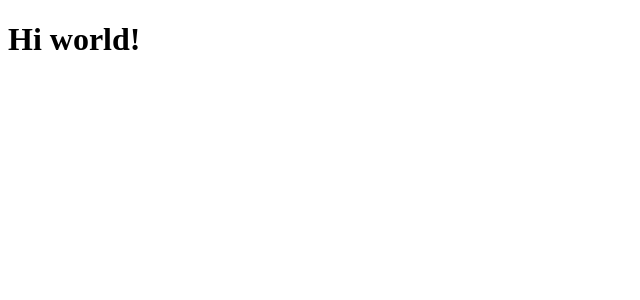
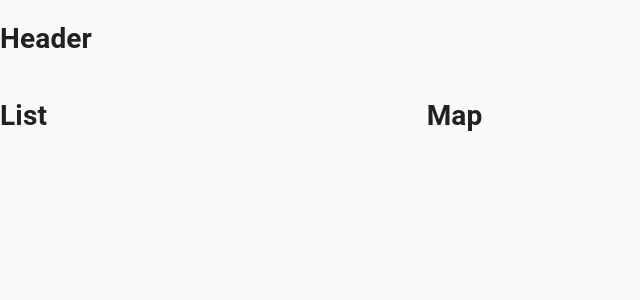
Before and after one commit to alti21/travel_advisor, a React (Create React App) app: page / in a window 1280 px wide. Shown: the top 300 px of the page, without its empty margins (0-640 px from the left). Built offline with nearby package versions, Linux system fonts and the light colour scheme; the HTML template or start-up script is replaced by a standard one.

Commit message:
feat: create basic app structure

```diff
--- a/src/App.js
+++ b/src/App.js
@@ -8,8 +8,16 @@
 const App = () => {
      return (
         <>
-
-            <h1>Hi world!</h1>
+            <CssBaseline />
+            <Header />
+            <Grid container spacing={3} style={{ width: '100%' }}>
+                <Grid item xs={12} md={4}>
+                    <List />
+                </Grid>
+                <Grid item xs={12} md={8}>
+                    <Map />
+                </Grid>
+            </Grid>
         </>
      )
 }
```
